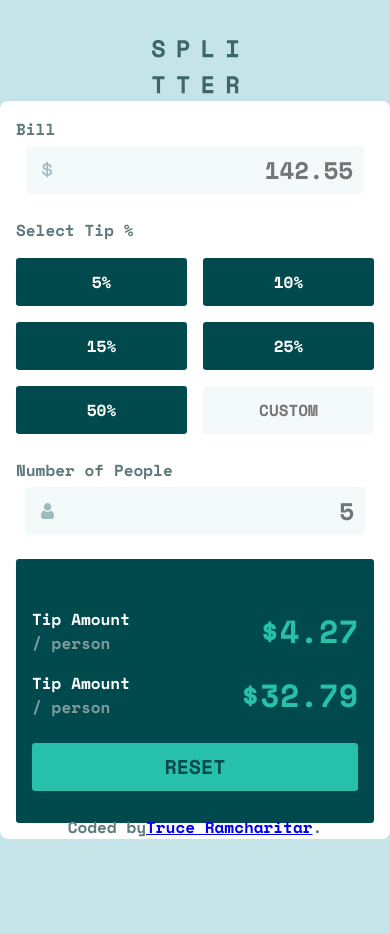
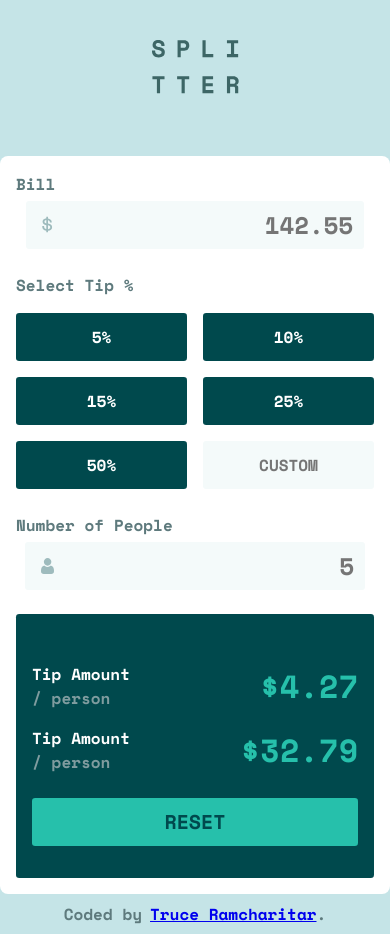
Before and after one commit to DevTruce/splitter-app, a website: page index.html in a window 390 px wide. Before the commit the page ends 844 px from the top, so only its background shows below. Drawn offline with nearby package versions, Linux system fonts and the light colour scheme.

Commit message:
minor tweaks to ui for mobile

```diff
--- a/index.html
+++ b/index.html
@@ -35,11 +35,11 @@
         <div class="selectTip">
           <p class="selectTipText">Select Tip %</p>
           <div class="tipPercentButton">
-            <div class="tipPercentButton5P buttonStyles">5%</div>
-            <div class="tipPercentButton10P buttonStyles">10%</div>
-            <div class="tipPercentButton15P buttonStyles">15%</div>
-            <div class="tipPercentButton25P buttonStyles">25%</div>
-            <div class="tipPercentButton50P buttonStyles">50%</div>
+            <button class="tipPercentButton5P buttonStyles">5%</button>
+            <button class="tipPercentButton10P buttonStyles">10%</button>
+            <button class="tipPercentButton15P buttonStyles">15%</button>
+            <button class="tipPercentButton25P buttonStyles">25%</button>
+            <button class="tipPercentButton50P buttonStyles">50%</button>
             <input
               type="text"
               placeholder="CUSTOM"
@@ -80,7 +80,14 @@
         <button class="resetButton">RESET</button>
       </div>
     </main>
-    <div class="attribution">Coded by<a href="#">Truce Ramcharitar</a>.</div>
+    <div class="attribution">
+      Coded by<a
+        class="creator"
+        href="https://github.com/DevTruce"
+        target="_blank"
+        >Truce Ramcharitar</a
+      >.
+    </div>
   </body>
   <p></p>
   <script src="src/javascript/script.js"></script>
--- a/src/sass/_layout.scss
+++ b/src/sass/_layout.scss
@@ -2,7 +2,7 @@
 //
 
 .headerLogo {
-  position: fixed;
+  position: relative;
   top: 2.5rem;
 }
 
@@ -74,6 +74,19 @@
   height: 3rem;
   width: 100%;
   border: 1px solid transparent;
+
+  font-family: "Space Mono";
+  font-size: $font-default;
+  font-weight: 700;
+  color: $white;
+
+  &:hover {
+    color: $very-dark-cyan;
+    background-color: $very-light-grayish-cyan;
+  }
+
+  &:active {
+  }
 }
 
 .tipPercentButton {
@@ -181,8 +194,9 @@
 }
 
 .attribution {
-  position: fixed;
-  bottom: 0.3rem;
+  margin-top: 1rem;
+  position: relative;
+  bottom: 0.5rem;
 }
 
 .resetButton {
@@ -195,7 +209,13 @@
   border-radius: $borderRadius-small;
   margin-top: 1.5rem;
   height: 3rem;
+  // margin-bottom: 3rem;
 
-  // &:hover {
-  // }
+  &:hover {
+    color: $white;
+  }
 }
+
+.creator {
+  margin-left: 0.5rem;
+}
```
Also changed, not shown: src/css/style.css.
